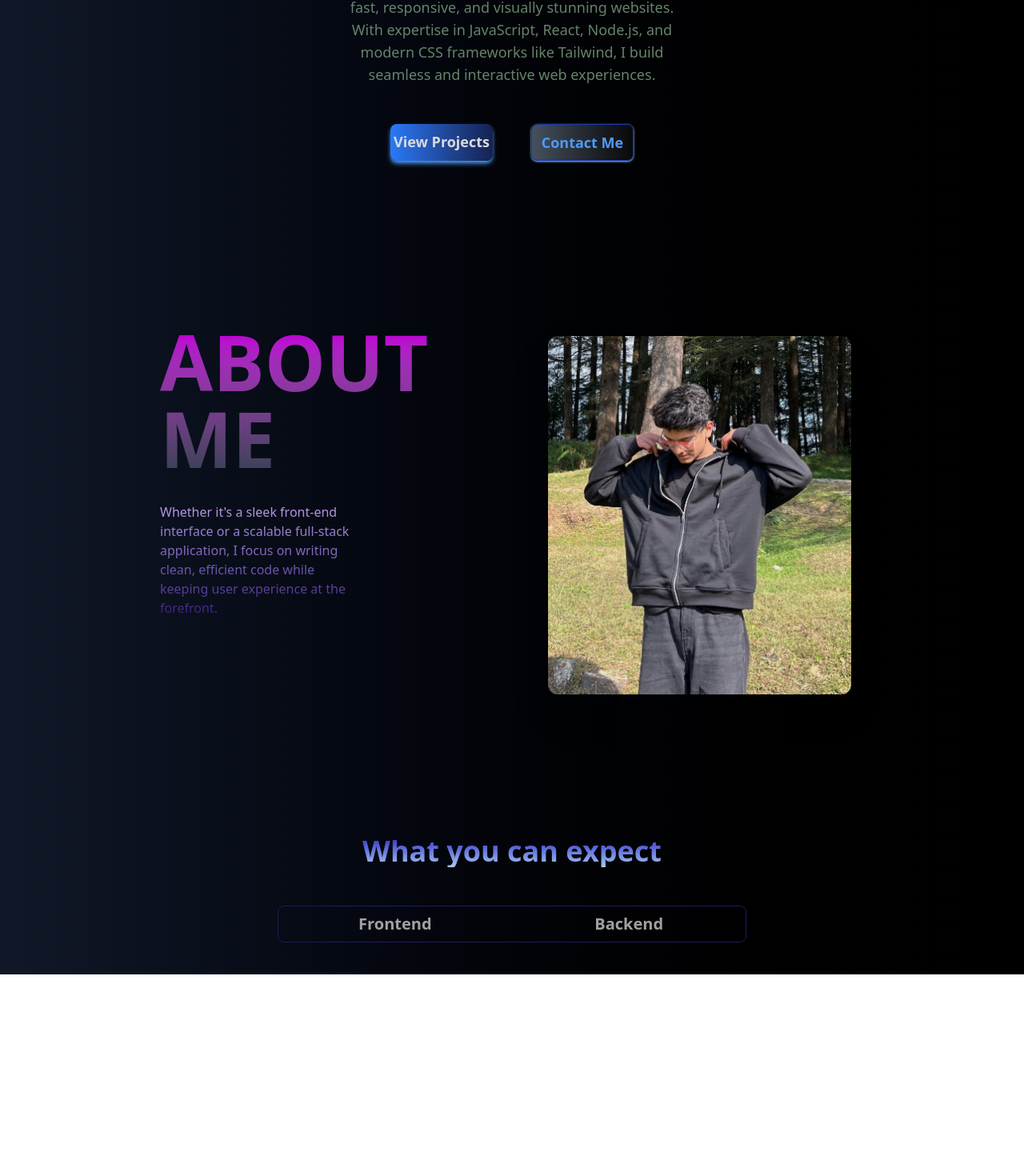
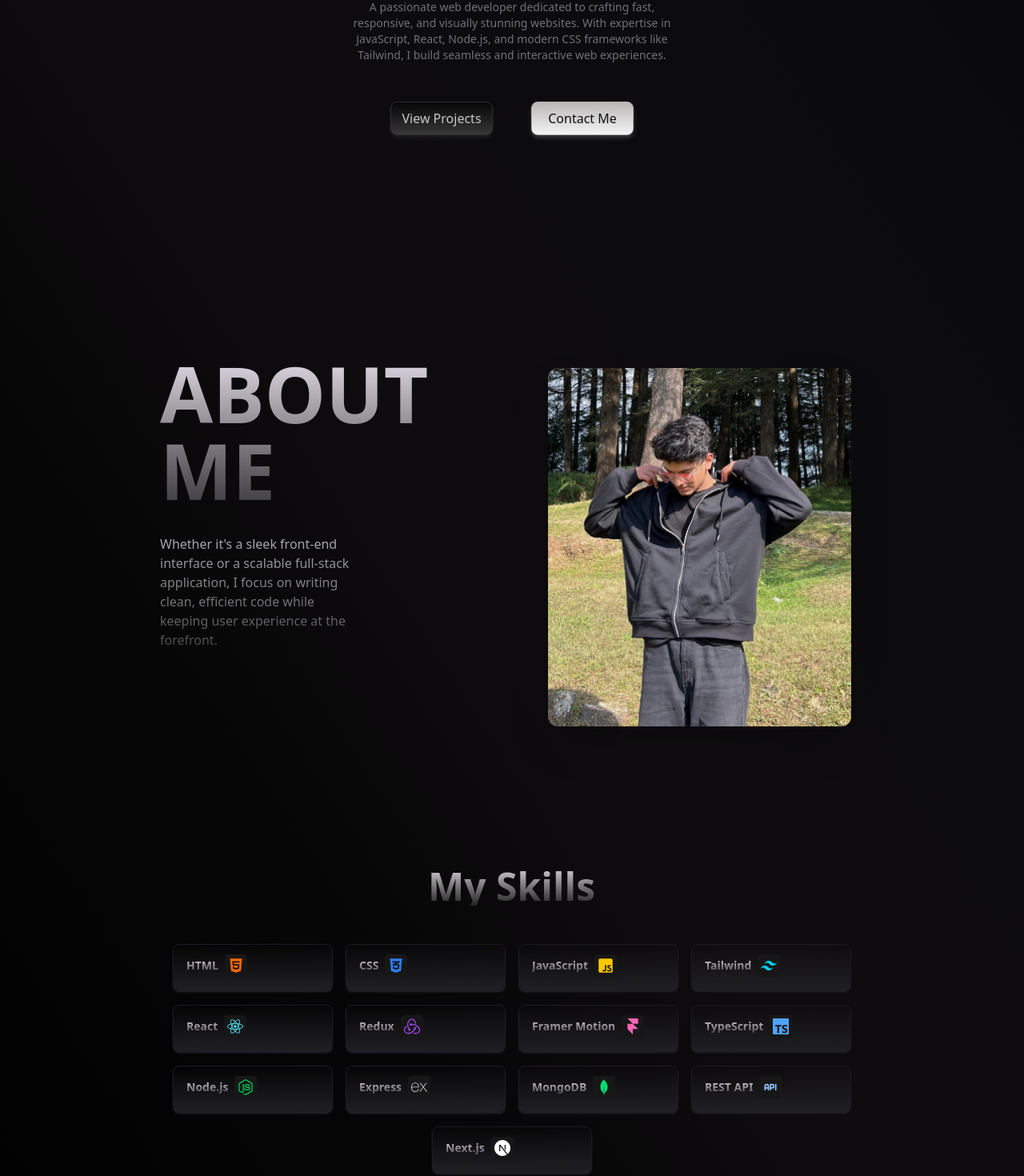
Before and after one commit to harshit-kharayat23/portfolio, a React (Vite) app: page / in a window 1280 px wide. Shown: the part 396-1866 px from the top of the page at 80% size. Before the commit the page ends 1614 px from the top, so only its background shows below. Built offline with nearby package versions, Linux system fonts and the light colour scheme.

Commit message:
Added so many things

```diff
--- a/package.json
+++ b/package.json
@@ -15,6 +15,7 @@
     "motion": "^12.19.1",
     "react": "^19.1.0",
     "react-dom": "^19.1.0",
+    "react-icons": "^5.5.0",
     "react-router-dom": "^7.6.2",
     "tailwindcss": "^4.1.10"
   },
--- a/src/App.jsx
+++ b/src/App.jsx
@@ -8,7 +8,7 @@ import About from './components/sections/About'
 const App = () => {
   const [isloaded, setIsloaded]= useState(false)
   return (
-    <div className=' h-full w-full pb-10 bg-gradient-to-r from-gray-900 to-black overflow-x-hidden'>
+    <div className=' h-full w-full pb-10 bg-gradient-to-tr from-[#020202] via-45% via-[#0e0c0e] to-[#09090b] overflow-x-hidden'>
      {!isloaded&&<LoadingScreen onComplete={()=>setIsloaded(true)}/>}{" "}
      { isloaded&& <div className=' min-h-screen transition-opacity duration-700 '>
     <Navbar/>
--- a/src/components/LoadingScreen.jsx
+++ b/src/components/LoadingScreen.jsx
@@ -64,7 +64,7 @@ const LoadingScreen = ({ onComplete }) => {
     };
 
     return (
-        <div className="fixed inset-0 z-50 flex items-center justify-center  bg-gradient-to-r from-gray-900 to-black ">
+        <div className="fixed inset-0 z-50 flex items-center justify-center bg-gradient-to-tr from-[#060606] via-45% via-[#0c0b0c] to-[#0e0e11] ">
             {/* Subtle gradient overlay with animation */}
             <motion.div
                 className="absolute inset-0 "
--- a/src/components/sections/About.jsx
+++ b/src/components/sections/About.jsx
@@ -1,7 +1,195 @@
+
+// import { motion } from "motion/react"
+// import data from '../../utils/skills.json'
+
+// const About = () => {
+//   const containerVariants = {
+//     hidden: { opacity: 0 },
+//     visible: {
+//       opacity: 1,
+//       transition: {
+//         delay: 0.3,
+//         staggerChildren: 0.3,
+//       }
+//     }
+//   }
+
+//   const itemVariants = {
+//     hidden: { opacity: 0, x: -200 },
+//     visible: {
+//       opacity: 1,
+//       x: 0,
+//       transition: {
+//         duration: 1,
+//         ease: "easeInOut"
+//       }
+//     }
+//   }
+
+//   return (
+//     <div className=' h-full w-full     flex flex-col  gap-40  md:px-50 px-4  py-10'>
+//       <div className="  w-full flex md:flex-row flex-col justify-center  gap-15 ">
+//          <motion.div
+//         className='md:w-1/2 w-full flex flex-col gap-8 md:items-start items-center'
+//         initial="hidden"
+//         whileInView="visible"
+//         viewport={{ once: true, amount: 0.3 }}
+//         variants={containerVariants}
+//       >
+//         <motion.h2
+//           variants={itemVariants}
+//           className='text-2xl uppercase   md:text-8xl font-bold bg-gradient-to-t from-gray-700 to-fuchsia-600 bg-clip-text text-transparent'
+//         >
+//           About Me
+//         </motion.h2>
+
+//         <motion.p
+//           variants={itemVariants}
+//           className='text-base bg-gradient-to-t from-[#3b1a7e] to-[rgb(188,161,234)] bg-clip-text text-transparent md:w-3/5 md:text-left text-center'
+//         >
+//           Whether it's a sleek front-end interface or a scalable full-stack application, I focus on writing clean, efficient code while keeping user experience at the forefront.
+//         </motion.p>
+//       </motion.div>
+
+//         <motion.div
+//         initial={{ x: 200, opacity: 0 }} // Reduced initial x for mobile
+//         whileInView={{
+//           x: 0,
+//           opacity: 1,
+//           transition: { duration: 1, ease: "easeInOut" } // Faster animation
+//         }}
+//         viewport={{ once: true, margin: "-100px" }} // Adjusted margin
+//         className='w-full md:w-1/2 flex justify-end p-4'
+//       >
+//         <img
+//           src='src/assets/myPhoto.jpg'
+//           className='max-h-[60vh] w-auto max-w-full rounded-xl object-contain shadow-2xl'
+//           alt="Profile"
+//           onError={(e) => {
+//             e.target.src = 'https://via.placeholder.com/360x400';
+//             e.target.alt = 'Placeholder image';
+//           }}
+//         />
+//       </motion.div>
+//       </div>
+
+//        <div className="   h-full   w-full flex flex-col items-center gap-12 ">
+//         <h3 className="  text-4xl   text-transparent bg-gradient-to-t from-[#3a5d92] to-[#7d7c7f] bg-clip-text ">My skills</h3>
+//          <div className="      w-full flex gap-4 justify-center  flex-wrap">
+//           {
+//             data.map((item,index)=>{
+//                     return(
+//               <div className="   w-[200px] h-[80px] border rounded-lg border-neutral-600 flex gap-4 p-2 ">
+//                 <span className=" text-white">{item.title}</span>
+//                 <img
+//                 className=" h-10 w-9 object-cover"
+//                 src={`${item.img}`}
+//                 />
+//               </div>
+//                 )
+
+
+//             })
+//           }
+//          </div>
+//        </div>
+//     </div>
+//   )
+// }
+
+// export default About
+
+
 
 import { motion } from "motion/react"
+import {
+  FaHtml5,
+  FaCss3Alt,
+  FaJsSquare,
+  FaReact,
+  FaNodeJs
+} from "react-icons/fa"
+import {
+  SiTailwindcss,
+  SiRedux,
+  SiFramer,
+  SiTypescript,
+  SiExpress,
+  SiMongodb,
+  SiNextdotjs
+} from "react-icons/si"
+import { TbApi } from "react-icons/tb"
 
 const About = () => {
+  // Skills data with React Icons
+  const skillsData = [
+    {
+      id: 1,
+      title: "HTML",
+      icon: <FaHtml5 className="text-orange-500" />
+    },
+    {
+      id: 2,
+      title: "CSS",
+      icon: <FaCss3Alt className="text-blue-500" />
+    },
+    {
+      id: 3,
+      title: "JavaScript",
+      icon: <FaJsSquare className="text-yellow-400" />
+    },
+    {
+      id: 4,
+      title: "Tailwind",
+      icon: <SiTailwindcss className="text-cyan-400" />
+    },
+    {
+      id: 5,
+      title: "React",
+      icon: <FaReact className="text-cyan-300" />
+    },
+    {
+      id: 6,
+      title: "Redux",
+      icon: <SiRedux className="text-purple-500" />
+    },
+    {
+      id: 7,
+      title: "Framer Motion",
+      icon: <SiFramer className="text-pink-400" />
+    },
+    {
+      id: 8,
+      title: "TypeScript",
+      icon: <SiTypescript className="text-blue-400" />
+    },
+    {
+      id: 9,
+      title: "Node.js",
+      icon: <FaNodeJs className="text-green-500" />
+    },
+    {
+      id: 10,
+      title: "Express",
+      icon: <SiExpress className="text-gray-300" />
+    },
+    {
+      id: 11,
+      title: "MongoDB",
+      icon: <SiMongodb className="text-green-400" />
+    },
+    {
+      id: 12,
+      title: "REST API",
+      icon: <TbApi className="text-blue-300" />
+    },
+    {
+      id: 13,
+      title: "Next.js",
+      icon: <SiNextdotjs className="text-white" />
+    }
+  ]
+
   const containerVariants = {
     hidden: { opacity: 0 },
     visible: {
@@ -14,7 +202,7 @@ const About = () => {
   }
 
   const itemVariants = {
-    hidden: { opacity: 0, x: -300 },
+    hidden: { opacity: 0, x: -200 },
     visible: {
       opacity: 1,
       x: 0,
@@ -25,9 +213,21 @@ const About = () => {
     }
   }
 
+  const skillCardVariants = {
+    hidden: { opacity: 0, y: 70 },
+    visible: {
+      opacity: 1,
+      y: 0,
+      transition: {
+        duration: 0.8,
+        ease: "easeOut"
+      }
+    }
+  }
+
   return (
-    <div className=' h-full w-full overflow-hidden  flex flex-col  gap-40  md:px-50 px-4'>
-      <div className="  w-full flex md:flex-row flex-col justify-center  gap-15 ">
+    <div className='h-full w-full flex flex-col gap-40 md:px-50 px-4 py-10 '>
+      <div className="w-full flex md:flex-row flex-col justify-center gap-15">
         <motion.div
           className='md:w-1/2 w-full flex flex-col gap-8 md:items-start items-center'
           initial="hidden"
@@ -37,27 +237,27 @@ const About = () => {
         >
           <motion.h2
             variants={itemVariants}
-          className='text-2xl uppercase text-neutral-600 md:text-8xl font-bold bg-gradient-to-t from-gray-700 to-fuchsia-600 bg-clip-text text-transparent'
+            className='text-2xl uppercase md:text-8xl font-bold bg-gradient-to-t from-[#3c3b3e] to-[#e1dbe5] bg-clip-text text-transparent'
           >
             About Me
           </motion.h2>
 
           <motion.p
             variants={itemVariants}
-          className='text-base bg-gradient-to-t from-[#3b1a7e] to-[rgb(188,161,234)] bg-clip-text text-transparent md:w-3/5 md:text-left text-center'
+            className='text-base bg-gradient-to-t from-[#494849] to-[rgb(175,175,180)] bg-clip-text text-transparent md:w-3/5 md:text-left text-center'
           >
             Whether it's a sleek front-end interface or a scalable full-stack application, I focus on writing clean, efficient code while keeping user experience at the forefront.
           </motion.p>
         </motion.div>
 
         <motion.div
-        initial={{ x: 200, opacity: 0 }} // Reduced initial x for mobile
+          initial={{ x: 200, opacity: 0 }}
           whileInView={{
             x: 0,
             opacity: 1,
-          transition: { duration: 1, ease: "easeInOut" } // Faster animation
+            transition: { duration: 1, ease: "easeInOut" }
           }}
-        viewport={{ once: true, margin: "-100px" }} // Adjusted margin
+          viewport={{ once: true, margin: "-100px" }}
           className='w-full md:w-1/2 flex justify-end p-4'
         >
           <img
@@ -72,16 +272,38 @@ const About = () => {
         </motion.div>
       </div>
 
-       <div className="   h-full   w-full flex flex-col items-center gap-12 ">
-        <h3 className="  text-4xl font-bold text-transparent bg-gradient-to-t from-[#aac6f1] to-[#3908c1] bg-clip-text ">What you can expect</h3>
-        <div className=" border border-[#1f195e] rounded-lg w-2/3  md:justify-between flex md:flex-row flex-col">
-          <div className=" w-full text-center py-2">
-            <h2 className=" text-xl font-bold  text-neutral-400">Frontend</h2>
+      <div className="h-full w-full flex flex-col items-center gap-12">
+        <motion.h3
+          initial={{ opacity: 0, y: -20 ,scale:0.6}}
+          whileInView={{ opacity: 1, y: 0 , scale:1}}
+          viewport={{ once: true ,amount:0.3}}
+          transition={{ duration: .7}}
+          className="text-5xl text-transparent bg-gradient-to-t from-[#272627] to-[#d6d4d6] bg-clip-text font-semibold will-change-transform"
+        >
+          My Skills
+        </motion.h3>
 
+        <div className="w-full flex gap-4 justify-center flex-wrap md:px-0 px-6">
+          {skillsData.map((item, index) => (
+            <motion.div
+              key={item.id}
+              variants={skillCardVariants}
+              initial="hidden"
+              whileInView="visible"
+              // viewport={{ once: true, amount: 0.3 }}
+              transition={{ delay: index * 0.1 }}
+              whileHover={{
+                scale: 1.05,
+                transition: { duration: 0.2 }
+              }}
+              className="md:w-[200px] w-full h-[60px] bg-gradient-to-t from-[#201f23] to-transparent border rounded-lg border-[#1d1b24] justify-start flex items-start gap-2  p-4 hover:border-neutral-400 transition-colors duration-300 cursor-pointer shadow-sm shadow-[#131316]"
+            >
+              <span className="  text-sm font-semibold bg-gradient-to-t text-transparent bg-clip-text from-[#3d3a49] to-[#f1ecec] ">{item.title}</span>
+              <div className="text-xl bg-neutral-900 p-1 -mt-1 rounded-sm flex   flex-shrink-0">
+                {item.icon}
               </div>
-           <div className=" w-full text-center py-2">
-            <h2 className=" text-xl font-bold  text-neutral-400">Backend</h2>
-          </div>
+            </motion.div>
+          ))}
         </div>
       </div>
     </div>
--- a/src/components/sections/Home.jsx
+++ b/src/components/sections/Home.jsx
@@ -12,23 +12,24 @@ const Home = () => {
     }}}
     className=' h-screen w-full flex flex-col gap-12 justify-center items-center '>
         <div className=' md:w-1/3  w-full text-center md:px-0 px-4  flex flex-col items-center gap-10'>
-        <h2 className='   md:text-6xl text-5xl font-semibold bg-gradient-to-t from-[#3f3d43] to-[#7a1bc8] bg-clip-text text-transparent '>Hie, I'm Priyanshu</h2>
+        <h2 className='   md:text-6xl text-5xl font-semibold bg-gradient-to-t from-[#b6b4b6] to-[#232323] bg-clip-text text-transparent '>Hie, I'm Priyanshu</h2>
         <motion.p
-         initial={{color:'#73aada'}}
+         initial={{color:'#241e21'}}
            animate={{
-            color: [
-              '#73aada', // Gray
-              '#882d64', // Soft purple (Tailwind's purple-300)
-              '#48b67a', // Cyan
-              '#384008', // Mint green
-              '#752b58', // Pink
-            ],
+           color: [
+      '#e4e4e7', // Zinc-100 (bright silver)
+      '#a1a1aa', // Zinc-400 (metallic gray)
+      '#71717a', // Zinc-500 (gunmetal)
+      '#52525b', // Zinc-600 (dark steel)
+      '#6e6f7c', // Cyan-200 (ice highlight)
+      '#4b5b69', // Blue-200 (frost)
+    ],
           }}
 
          transition={{duration:5,repeat:Infinity, repeatType: "reverse",ease: "linear"}}
                         // variants={textVariants}
 
-        className=' text-white md:text-lg text-sm text-center'>A passionate web developer dedicated to crafting fast, responsive, and visually stunning websites.
+        className='   text-sm text-center'>A passionate web developer dedicated to crafting fast, responsive, and visually stunning websites.
          With expertise in JavaScript, React, Node.js, and modern CSS frameworks like Tailwind, I build seamless and interactive web experiences.</motion.p>
     </div>
     <div className=' md:w-1/3 w-full px-10 flex gap-12 text-white justify-center'>
@@ -36,12 +37,12 @@ const Home = () => {
       initial={{scale:1}}
       whileHover={{scale:0.9,transition:{ease:"linear"}}}
 
-      className=' w-32  cursor-pointer text-neutral-200  md:text-lg text-sm  text-center  py-2 rounded-lg  bg-gradient-to-r border-neutral-700 font-semibold from-blue-500 to-blue-950 shadow-md shadow-blue-400  will-change-transform'>View Projects</motion.span>
+      className=' w-32  cursor-pointer text-[#d1d0d0]   md:text-base text-sm  text-center  py-2 rounded-lg  bg-gradient-to-t border border-[#323232]  font-medium from-[#3b3b3b] to-[#080808] shadow-md shadow-[#202020] will-change-transform'>View Projects</motion.span>
       <motion.span
       initial={{scale:1}}
       whileHover={{scale:0.9,transition:{ease:"linear"}}}
 
-      className=' w-32  cursor-pointer   md:text-lg text-sm border text-center bg-gradient-to-r from-gray-600 to-neutral-950 text-blue-400 shadow-sm shadow-blue-300 font-semibold  py-2 rounded-lg border-blue-800  will-change-transform'>Contact Me</motion.span>
+      className=' w-32  cursor-pointer   md:text-base text-sm border   text-center bg-gradient-to-t from-[#ffffff]  to-[#c3c0c0]  text-[#111] shadow-md shadow-[#3d3d3d]  font-medium  py-2 rounded-lg border-[#bcb7b7]   will-change-transform'>Contact Me</motion.span>
     </div>
     </motion.div>
   )
--- a/src/utils/skills.json
+++ b/src/utils/skills.json
@@ -0,0 +1,68 @@
+[
+    {
+        "id":1,
+        "title":"html",
+        "img": "src/assets/html.jpg"
+    },
+    {
+        "id":2,
+        "title":"css",
+        "img": "src/assets/css.jpg"
+    },
+    {
+        "id":3,
+        "title":"js",
+        "img": "src/assets/js.webp"
+    },
+    {
+        "id":4,
+        "title":"tailwind",
+        "img": "src/assets/tailwind.png"
+    },
+    {
+        "id":5,
+        "title":"react",
+        "img": "src/assets/react.png"
+    },
+    {
+        "id":6,
+        "title":"redux",
+        "img": "src/assets/redux.webp"
+    },
+    {
+        "id":7,
+        "title":"framer",
+        "img": "src/assets/framer.webp"
+    },
+    {
+        "id":8,
+        "title":"typescript",
+        "img": "src/assets/ts.jpg"
+    },
+    {
+        "id":9,
+        "title":"node",
+        "img": "src/assets/node.jpg"
+    },
+    {
+        "id":10,
+        "title":"express",
+        "img": "src/assets/express-js.png"
+    },
+    {
+        "id":11,
+        "title":"mongo db",
+        "img": "src/assets/mongo.webp"
+    },
+    {
+        "id":12,
+        "title":"rest api",
+        "img": "src/assets/rest.jpg"
+    },
+    {
+        "id":13,
+        "title":"next",
+        "img": "src/assets/next.png"
+    }
+
+]
```
Also changed, not shown: 1 other file (tests, documents, lock files or other folders). Lines whose indentation alone changed are shown as unchanged.
